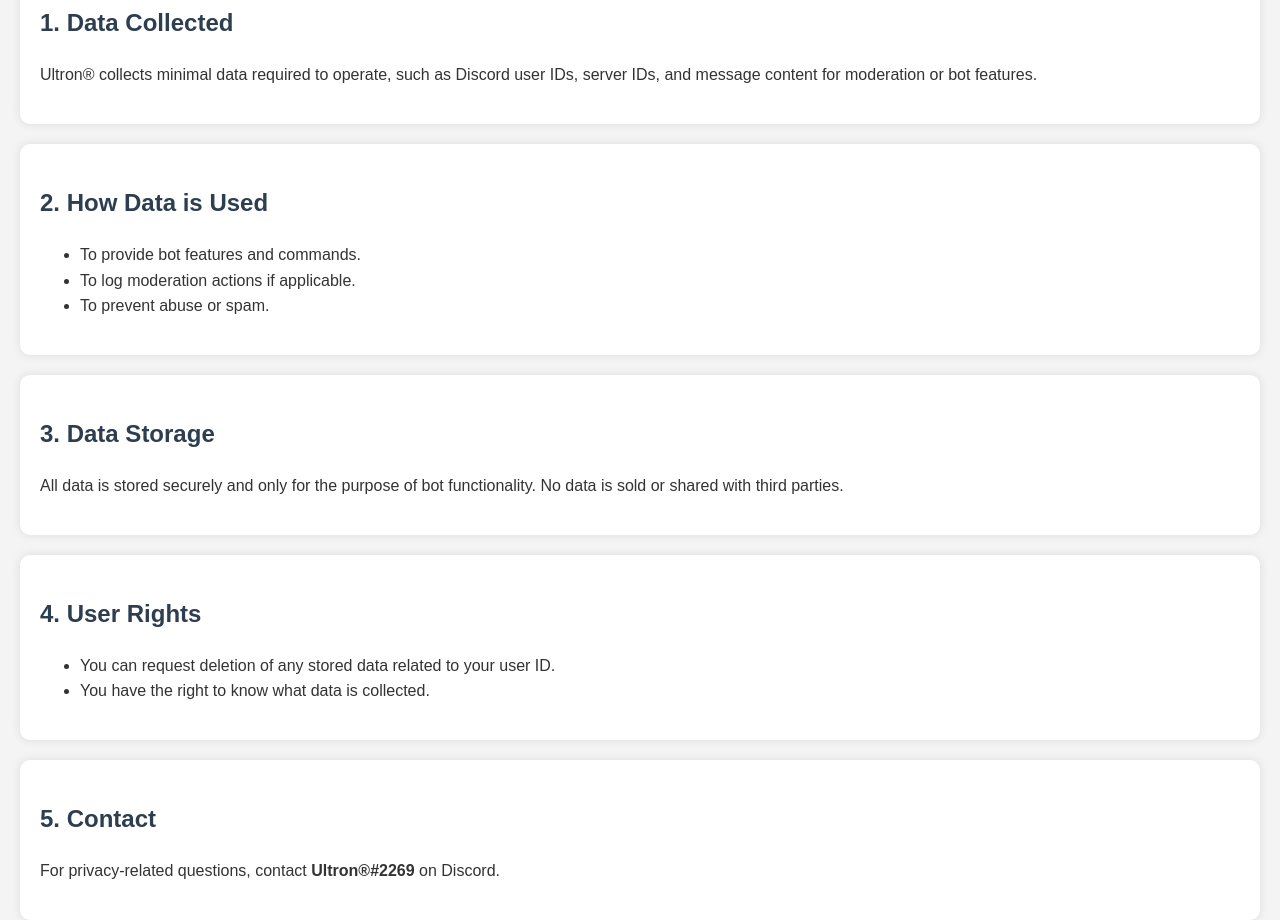
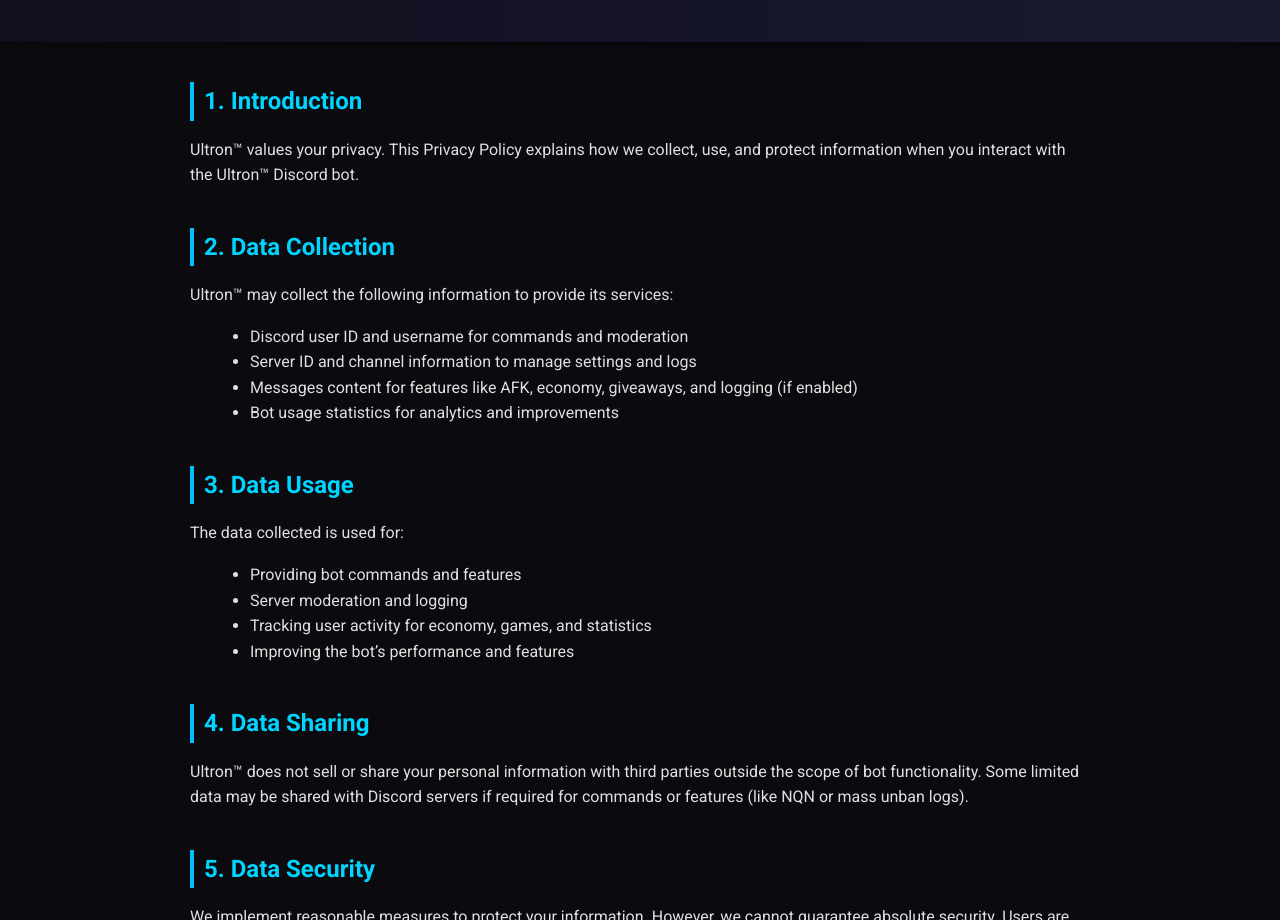
Before and after one commit to MythicKiller-ai/Ultron-Privacy-Policy, a plain HTML site: page index.html in a window 1280 px wide. Shown: the part 130-1050 px from the top of the page. Drawn offline with Linux system fonts and the light colour scheme.

Commit message:
Update index.html

```diff
--- a/index.html
+++ b/index.html
@@ -1,53 +1,131 @@
 <!DOCTYPE html>
 <html lang="en">
 <head>
-  <meta charset="UTF-8">
-  <meta name="viewport" content="width=device-width, initial-scale=1.0">
-  <title>Ultron® Privacy Policy</title>
-  <style>
-    body { font-family: Arial, sans-serif; line-height: 1.6; margin: 20px; background-color: #f4f4f4; color: #333; }
-    h1, h2 { color: #2c3e50; }
-    h1 { text-align: center; }
-    .section { background: #fff; padding: 20px; border-radius: 10px; box-shadow: 0 0 10px rgba(0,0,0,0.1); margin-bottom: 20px; }
-  </style>
+<meta charset="UTF-8">
+<meta name="viewport" content="width=device-width, initial-scale=1.0">
+<title>Ultron™ Privacy Policy</title>
+<link href="https://fonts.googleapis.com/css2?family=Roboto:wght@400;700&display=swap" rel="stylesheet">
+<style>
+    body {
+        font-family: 'Roboto', sans-serif;
+        margin: 0;
+        padding: 0;
+        background-color: #0a0a0f;
+        color: #e0e0e0;
+        line-height: 1.6;
+    }
+    a { color: #00bfff; text-decoration: none; }
+    a:hover { text-decoration: underline; }
+    header {
+        background: linear-gradient(90deg, #0f0f1f, #1a1a2e);
+        padding: 30px 0;
+        text-align: center;
+        box-shadow: 0 4px 6px rgba(0,0,0,0.3);
+    }
+    header h1 {
+        font-size: 2.5rem;
+        color: #00bfff;
+        margin: 0;
+    }
+    header p {
+        font-size: 1.1rem;
+        color: #a0a0a0;
+        margin-top: 5px;
+    }
+    .container {
+        max-width: 900px;
+        margin: 30px auto;
+        padding: 0 20px;
+    }
+    h2 {
+        color: #00d4ff;
+        border-left: 4px solid #00bfff;
+        padding-left: 10px;
+        margin-top: 40px;
+        margin-bottom: 15px;
+    }
+    p { margin-bottom: 15px; }
+    ul { margin-left: 20px; }
+    footer {
+        text-align: center;
+        padding: 20px 0;
+        background: #0f0f1f;
+        border-top: 1px solid #222;
+        color: #777;
+        margin-top: 50px;
+    }
+</style>
 </head>
 <body>
-  <h1>Ultron® Privacy Policy</h1>
 
-  <div class="section">
-    <h2>1. Data Collected</h2>
-    <p>Ultron® collects minimal data required to operate, such as Discord user IDs, server IDs, and message content for moderation or bot features.</p>
-  </div>
+<header>
+    <h1>Ultron™ Privacy Policy</h1>
+    <p>Effective Date: 18 December 2025</p>
+</header>
 
-  <div class="section">
-    <h2>2. How Data is Used</h2>
-    <ul>
-      <li>To provide bot features and commands.</li>
-      <li>To log moderation actions if applicable.</li>
-      <li>To prevent abuse or spam.</li>
-    </ul>
-  </div>
+<div class="container">
 
-  <div class="section">
-    <h2>3. Data Storage</h2>
-    <p>All data is stored securely and only for the purpose of bot functionality. No data is sold or shared with third parties.</p>
-  </div>
+    <section>
+        <h2>1. Introduction</h2>
+        <p>Ultron™ values your privacy. This Privacy Policy explains how we collect, use, and protect information when you interact with the Ultron™ Discord bot.</p>
+    </section>
 
-  <div class="section">
-    <h2>4. User Rights</h2>
-    <ul>
-      <li>You can request deletion of any stored data related to your user ID.</li>
-      <li>You have the right to know what data is collected.</li>
-    </ul>
-  </div>
+    <section>
+        <h2>2. Data Collection</h2>
+        <p>Ultron™ may collect the following information to provide its services:</p>
+        <ul>
+            <li>Discord user ID and username for commands and moderation</li>
+            <li>Server ID and channel information to manage settings and logs</li>
+            <li>Messages content for features like AFK, economy, giveaways, and logging (if enabled)</li>
+            <li>Bot usage statistics for analytics and improvements</li>
+        </ul>
+    </section>
 
-  <div class="section">
-    <h2>5. Contact</h2>
-    <p>For privacy-related questions, contact <strong>Ultron®#2269</strong> on Discord.</p>
-  </div>
+    <section>
+        <h2>3. Data Usage</h2>
+        <p>The data collected is used for:</p>
+        <ul>
+            <li>Providing bot commands and features</li>
+            <li>Server moderation and logging</li>
+            <li>Tracking user activity for economy, games, and statistics</li>
+            <li>Improving the bot’s performance and features</li>
+        </ul>
+    </section>
 
-  <footer style="text-align:center; margin-top:30px;">
-    <p>&copy; 2025 Ultron®. All rights reserved.</p>
-  </footer>
+    <section>
+        <h2>4. Data Sharing</h2>
+        <p>Ultron™ does not sell or share your personal information with third parties outside the scope of bot functionality. Some limited data may be shared with Discord servers if required for commands or features (like NQN or mass unban logs).</p>
+    </section>
+
+    <section>
+        <h2>5. Data Security</h2>
+        <p>We implement reasonable measures to protect your information. However, we cannot guarantee absolute security. Users are responsible for server permissions and data shared within Discord servers.</p>
+    </section>
+
+    <section>
+        <h2>6. User Control</h2>
+        <p>You can control the data processed by Ultron™:</p>
+        <ul>
+            <li>Opt out of certain bot features like logging or economy commands</li>
+            <li>Request deletion of your server data by contacting the bot developer</li>
+        </ul>
+    </section>
+
+    <section>
+        <h2>7. Updates to This Policy</h2>
+        <p>Ultron™ may update this Privacy Policy periodically. Continued use of the bot indicates acceptance of the updated terms. Users should check this page for the latest version.</p>
+    </section>
+
+    <section>
+        <h2>8. Contact</h2>
+        <p>If you have questions regarding this Privacy Policy, please contact the bot developer through Discord or the official support server.</p>
+    </section>
+
+</div>
+
+<footer>
+    &copy; 2025 Ultron™ | All Rights Reserved
+</footer>
+
 </body>
 </html>
```
